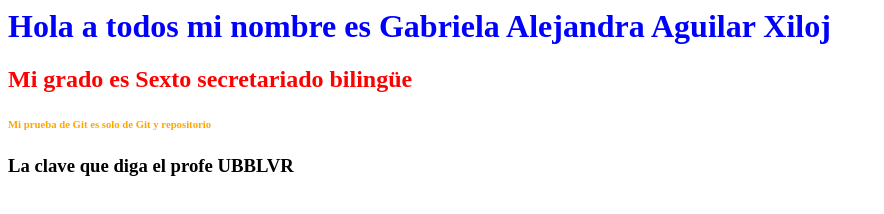
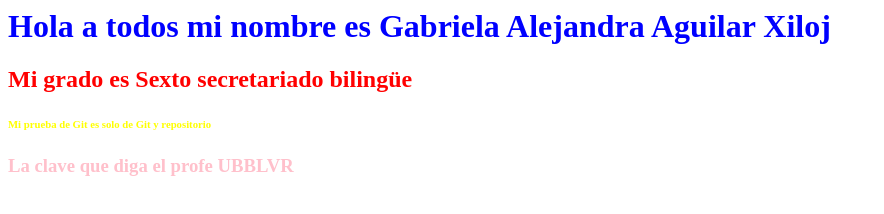
Before and after one commit to Alejandraagui/examen, a plain HTML site: page index.html in a window 1280 px wide. Shown: the whole page, without its empty margins (0-884 px from the left). Drawn offline with Linux system fonts and the light colour scheme; files that its build step writes are made by us from their sources.

Commit message:
Update style.css

```diff
--- a/proyecto/css/style.css
+++ b/proyecto/css/style.css
@@ -5,8 +5,8 @@ h2{
 color: red;
 }
 h3{
-color: black;
+color: pink;
 }
 h6{
-color: orange;
+color: yellow;
 }
```
